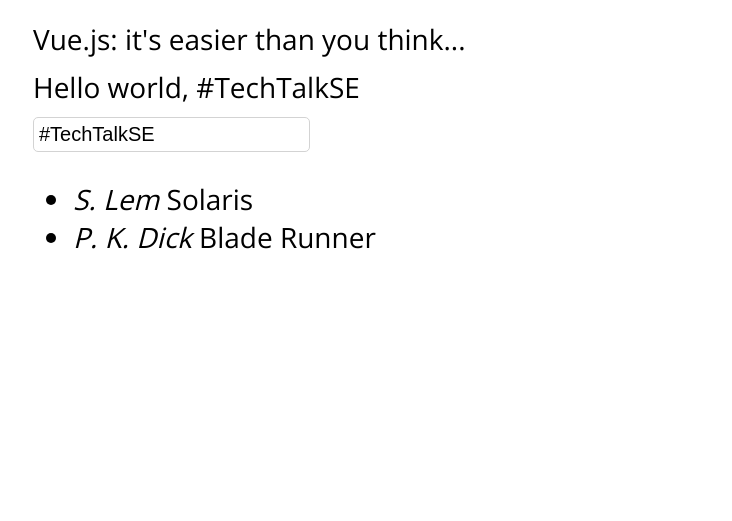
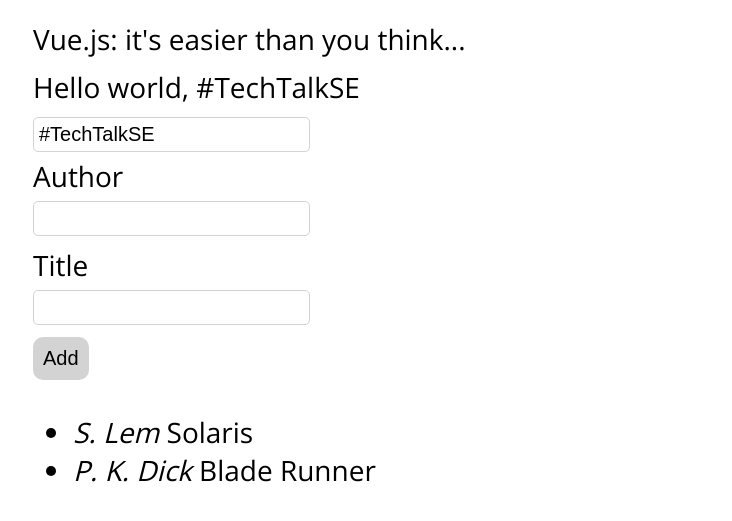
Before and after one commit to maciejmalecki/vuejs-techtalkse, a website: page index.html in a window 1280 px wide. Shown: the part 149-670 px from the top of the page, without its empty margins (0-732 px from the left). Drawn offline with nearby package versions, Linux system fonts and the light colour scheme.

Commit message:
Step 6: form

```diff
--- a/index.html
+++ b/index.html
@@ -15,6 +15,18 @@
     <p>Hello world, {{ greet }}</p>
     <input type="text" v-model="greet">
 
+    <p>
+        <label for="author">Author</label>
+        <input type="text" id="author" v-model="newBook.author">
+    </p>
+    <p>
+        <label for="title">Title</label>
+        <input type="text" id="title" v-model="newBook.title">
+    </p>
+    <p>
+        <button v-on:click="addBook">Add</button>
+    </p>
+
     <ul>
         <li v-for="book in books"><em>{{ book. author }}</em> {{ book.title }}</li>
     </ul>
@@ -25,6 +37,10 @@
         el: '#app',
         data: {
             greet: '#TechTalkSE',
+            newBook: {
+                author: '',
+                title: ''
+            },
             books: [
                 {
                     author: 'S. Lem',
@@ -35,6 +51,13 @@
                     title: 'Blade Runner'
                 }
             ]
+        },
+        methods: {
+            addBook: function() {
+                var obj = {};
+                Object.assign(obj, this.newBook);
+                this.books.push(obj);
+            }
         }
     });
 </script>
```
